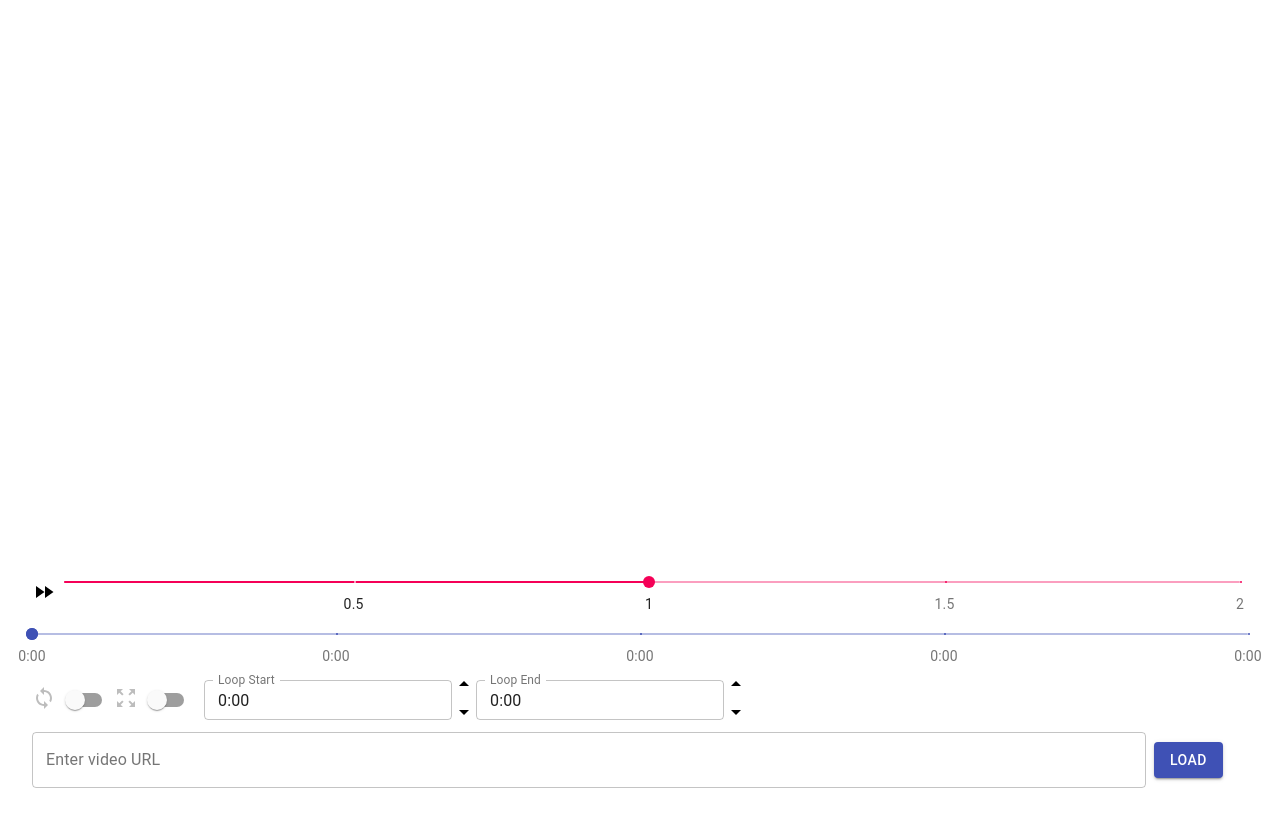
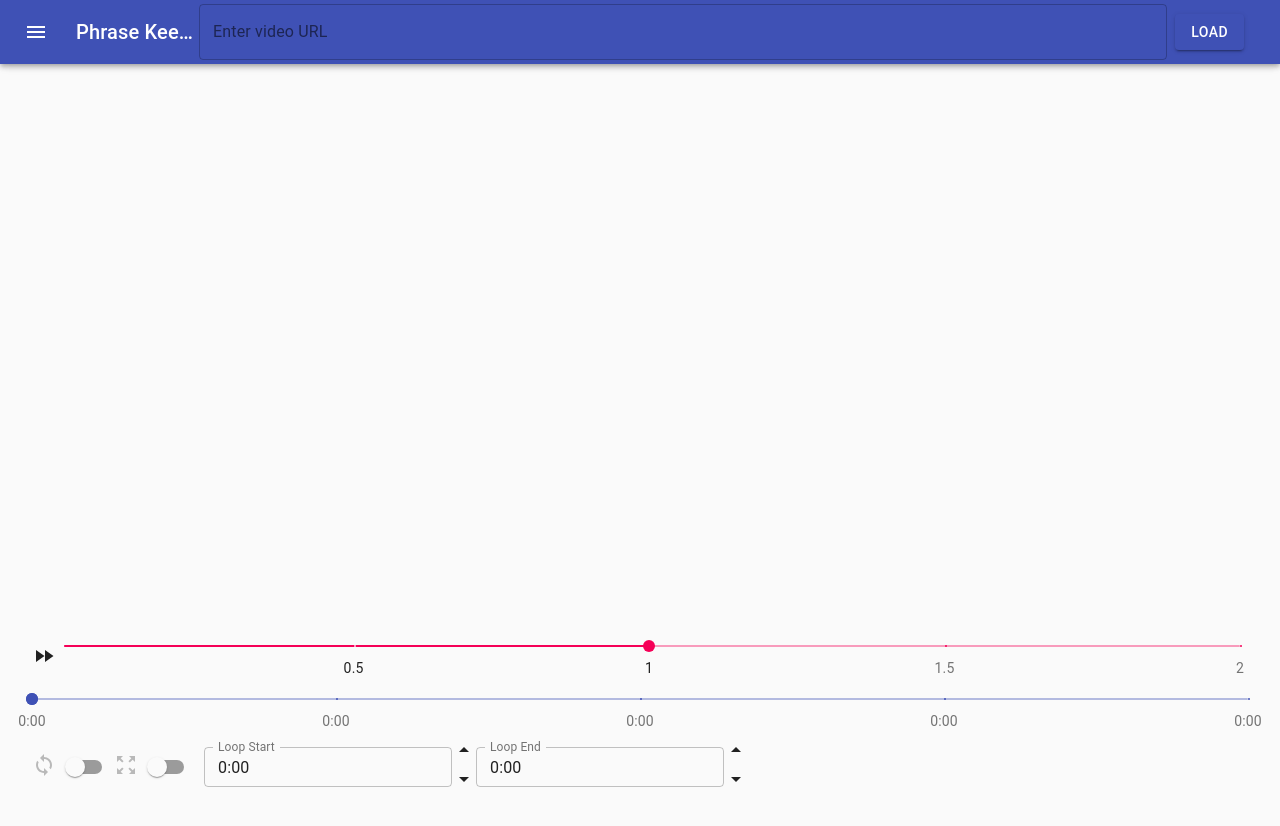
Before and after one commit to ysirman/viphkee, a React (Create React App) app: page / in a window 1280 px wide. Built offline with nearby package versions, Linux system fonts and the light colour scheme.

Commit message:
add_side_menu_from_material_ui_template

```diff
--- a/src/components/App.tsx
+++ b/src/components/App.tsx
@@ -1,11 +1,98 @@
-import React, { useReducer } from "react";
+import React, { useState, useReducer } from "react";
 
 import PlayerContext from "../contexts/PlayerContext";
 import reducer from "../reducers/playerConfig";
 import { PlayerState } from "../Types";
 import Player from "./Player";
+import InputUrl from "./PlayerConfig/InputUrl";
 
+import clsx from "clsx";
+import {
+  makeStyles,
+  useTheme,
+  Theme,
+  createStyles,
+} from "@material-ui/core/styles";
+
+import CssBaseline from "@material-ui/core/CssBaseline";
 import Box from "@material-ui/core/Box";
+import Drawer from "@material-ui/core/Drawer";
+import AppBar from "@material-ui/core/AppBar";
+import Toolbar from "@material-ui/core/Toolbar";
+import List from "@material-ui/core/List";
+import Typography from "@material-ui/core/Typography";
+import Divider from "@material-ui/core/Divider";
+import IconButton from "@material-ui/core/IconButton";
+
+import MenuIcon from "@material-ui/icons/Menu";
+import ChevronLeftIcon from "@material-ui/icons/ChevronLeft";
+import ChevronRightIcon from "@material-ui/icons/ChevronRight";
+import ListItem from "@material-ui/core/ListItem";
+import ListItemIcon from "@material-ui/core/ListItemIcon";
+import ListItemText from "@material-ui/core/ListItemText";
+import InboxIcon from "@material-ui/icons/MoveToInbox";
+import MailIcon from "@material-ui/icons/Mail";
+
+const drawerWidth = 240;
+
+const useStyles = makeStyles((theme: Theme) =>
+  createStyles({
+    root: {
+      display: "flex",
+    },
+    appBar: {
+      transition: theme.transitions.create(["margin", "width"], {
+        easing: theme.transitions.easing.sharp,
+        duration: theme.transitions.duration.leavingScreen,
+      }),
+    },
+    appBarShift: {
+      width: `calc(100% - ${drawerWidth}px)`,
+      marginLeft: drawerWidth,
+      transition: theme.transitions.create(["margin", "width"], {
+        easing: theme.transitions.easing.easeOut,
+        duration: theme.transitions.duration.enteringScreen,
+      }),
+    },
+    menuButton: {
+      marginRight: theme.spacing(2),
+    },
+    hide: {
+      display: "none",
+    },
+    drawer: {
+      width: drawerWidth,
+      flexShrink: 0,
+    },
+    drawerPaper: {
+      width: drawerWidth,
+    },
+    drawerHeader: {
+      display: "flex",
+      alignItems: "center",
+      padding: theme.spacing(0, 1),
+      // necessary for content to be below app bar
+      ...theme.mixins.toolbar,
+      justifyContent: "flex-end",
+    },
+    content: {
+      flexGrow: 2,
+      padding: theme.spacing(0),
+      transition: theme.transitions.create("margin", {
+        easing: theme.transitions.easing.sharp,
+        duration: theme.transitions.duration.leavingScreen,
+      }),
+      marginLeft: -drawerWidth,
+    },
+    contentShift: {
+      transition: theme.transitions.create("margin", {
+        easing: theme.transitions.easing.easeOut,
+        duration: theme.transitions.duration.enteringScreen,
+      }),
+      marginLeft: 0,
+    },
+  })
+);
 
 const App: React.FC = () => {
   const initialState: PlayerState = {
@@ -28,12 +115,95 @@
   };
   const [playerState, dispatch] = useReducer(reducer, initialState);
 
+  const classes = useStyles();
+  const theme = useTheme();
+  const [open, setOpen] = useState(false);
+  const handleDrawerOpen = () => {
+    setOpen(true);
+  };
+
+  const handleDrawerClose = () => {
+    setOpen(false);
+  };
+
   return (
-    <Box className="App">
+    <div className={classes.root}>
       <PlayerContext.Provider value={{ playerState, dispatch }}>
-        <Player />
+        <CssBaseline />
+        <AppBar
+          position="fixed"
+          className={clsx(classes.appBar, {
+            [classes.appBarShift]: open,
+          })}
+        >
+          <Toolbar>
+            <IconButton
+              color="inherit"
+              aria-label="open drawer"
+              onClick={handleDrawerOpen}
+              edge="start"
+              className={clsx(classes.menuButton, open && classes.hide)}
+            >
+              <MenuIcon />
+            </IconButton>
+            <Typography variant="h6" noWrap>
+              Phrase Keeper!!
+            </Typography>
+            <InputUrl />
+          </Toolbar>
+        </AppBar>
+        <Drawer
+          className={classes.drawer}
+          variant="persistent"
+          anchor="left"
+          open={open}
+          classes={{
+            paper: classes.drawerPaper,
+          }}
+        >
+          <div className={classes.drawerHeader}>
+            <IconButton onClick={handleDrawerClose}>
+              {theme.direction === "ltr" ? (
+                <ChevronLeftIcon />
+              ) : (
+                <ChevronRightIcon />
+              )}
+            </IconButton>
+          </div>
+          <Divider />
+          <List>
+            {["Inbox", "Starred", "Send email", "Drafts"].map((text, index) => (
+              <ListItem button key={text}>
+                <ListItemIcon>
+                  {index % 2 === 0 ? <InboxIcon /> : <MailIcon />}
+                </ListItemIcon>
+                <ListItemText primary={text} />
+              </ListItem>
+            ))}
+          </List>
+          <Divider />
+          <List>
+            {["All mail", "Trash", "Spam"].map((text, index) => (
+              <ListItem button key={text}>
+                <ListItemIcon>
+                  {index % 2 === 0 ? <InboxIcon /> : <MailIcon />}
+                </ListItemIcon>
+                <ListItemText primary={text} />
+              </ListItem>
+            ))}
+          </List>
+        </Drawer>
+        <main
+          className={clsx(classes.content, {
+            [classes.contentShift]: open,
+          })}
+        >
+          <Box mt={"64px"}>
+            <Player />
+          </Box>
+        </main>
       </PlayerContext.Provider>
-    </Box>
+    </div>
   );
 };
 
--- a/src/components/PlayerConfig/index.tsx
+++ b/src/components/PlayerConfig/index.tsx
@@ -3,7 +3,6 @@
 import PlaybackRate from "./PlaybackRate";
 import LoopRangeSlider from "./LoopRangeSlider";
 import LoopConfig from "./LoopConfig";
-import InputUrl from "./InputUrl";
 
 import Box from "@material-ui/core/Box";
 
@@ -13,7 +12,6 @@
       <PlaybackRate />
       <LoopRangeSlider />
       <LoopConfig />
-      <InputUrl />
     </Box>
   );
 };
```
